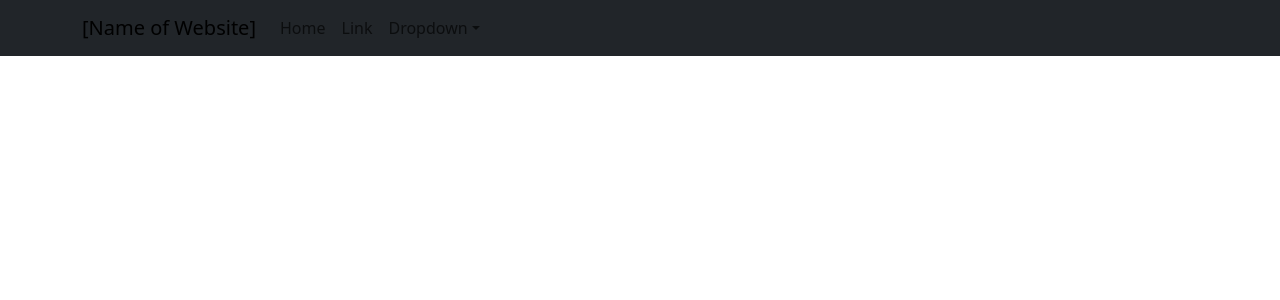
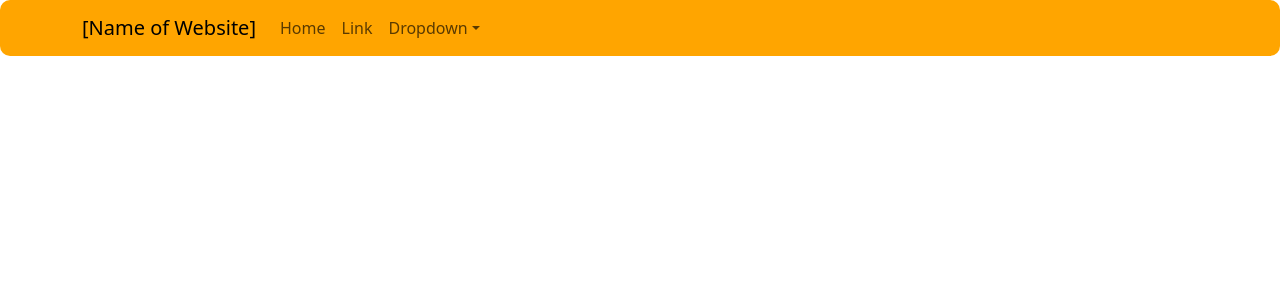
Before and after one commit to DarkRose2021/NewMovieDBSite, a React (Create React App) app in the folder front-end/: page /login in a window 1280 px wide. Shown: the top 300 px of the page. Built offline with nearby package versions, Linux system fonts and the light colour scheme.

Commit message:
Started Styling the Navbar

```diff
--- a/front-end/src/Components/Navbar.js
+++ b/front-end/src/Components/Navbar.js
@@ -3,7 +3,7 @@ import { Navbar, Nav, NavDropdown, Container } from 'react-bootstrap';
 
 const NavBar = () => {
   return (
-   <Navbar bg= 'dark' expand="lg">
+   <Navbar className="navBar" expand="lg">
      <Container>
         <Navbar.Brand href="#home">[Name of Website]</Navbar.Brand>
         <Navbar.Toggle aria-controls="basic-navbar-nav" />
@@ -28,3 +28,5 @@ const NavBar = () => {
 export default NavBar
 
 //The bar that goes across the screen
+    //Changes depending on if there is a token or not
+    //
--- a/front-end/src/index.scss
+++ b/front-end/src/index.scss
@@ -7,3 +7,19 @@ $space-cadet: #2d3047; //bg color
 $space-cadet-2: #333752; //card/container background colors
 $raisin-black: #1c1e2d; //nav color
 $raisin-black-2: #161824; //sidebar color
+
+.navBar{
+    background-color: orange;
+    text-align: center;
+    display: flex;
+    justify-content: space-between;
+    width: 100%;
+    position: fixed;
+    top: 0;
+    left: 0;
+    border-radius: 10px;
+    padding: 15px;
+    height: 10%;
+    margin-bottom: 50px;
+    z-index: 100;
+}
```
